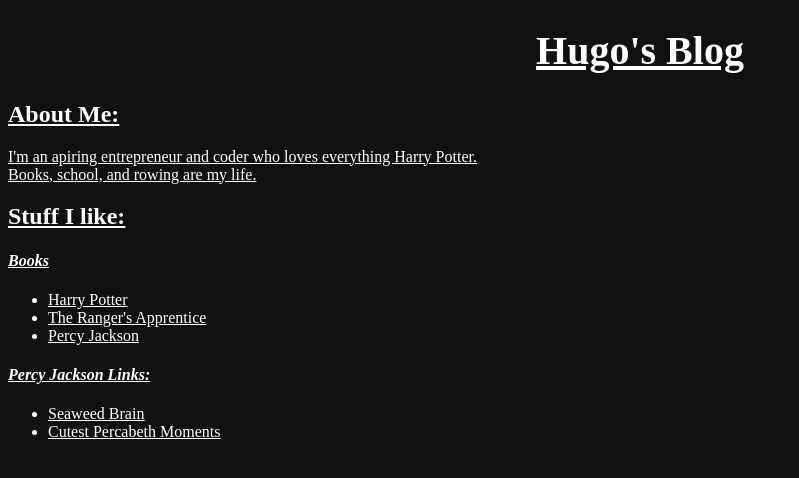
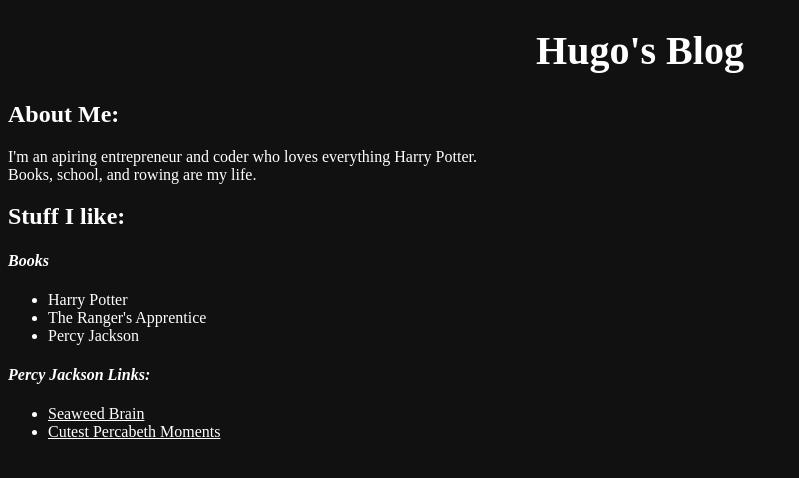
Before and after one commit to burbeloh/burbeloh.github.io, a plain HTML site: page index.html in a window 1280 px wide. Shown: the whole page, without its empty margins (0-799 px from the left). Drawn offline with Linux system fonts and the light colour scheme.

Commit message:
remove underline title

```diff
--- a/index.html
+++ b/index.html
@@ -6,7 +6,7 @@
 </header>
 <body>
    <h1 id="main_title">
-      <u>Hugo's Blog</b>
+      Hugo's Blog
    </h1>
       <h2>About Me:</h3>
       <p>I'm an apiring entrepreneur and coder who loves everything Harry Potter. <br /> Books, school, and rowing are my life.</p>
```
